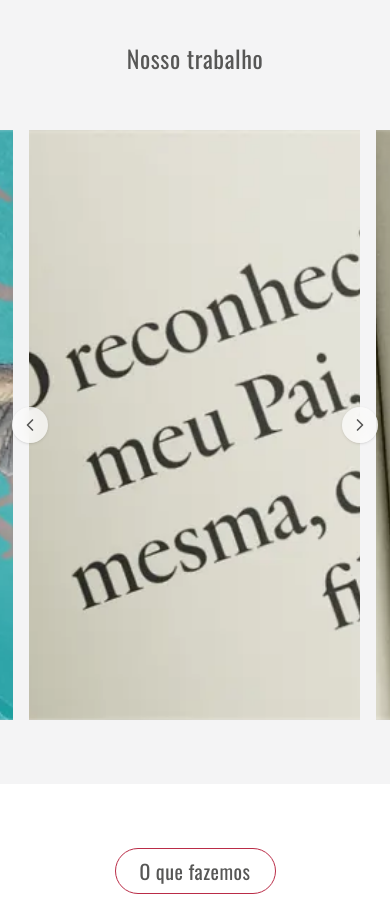
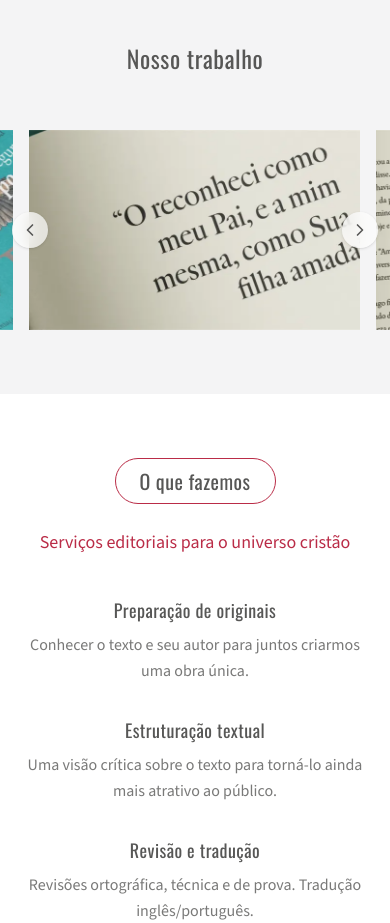
Before and after one commit to tulio-vieira/aviv-landing-page, a Next.js app: page / in a window 390 px wide. Shown: the part 1560-2483 px from the top of the page. Built offline with nearby package versions, Linux system fonts and the light colour scheme.

Commit message:
fix mobile view of carousel slides

```diff
--- a/src/components/carousel/BookCarousel.tsx
+++ b/src/components/carousel/BookCarousel.tsx
@@ -30,7 +30,7 @@ export function BookCarousel() {
   const scrollPrev = useCallback(() => emblaApi?.scrollPrev(), [emblaApi]);
   const scrollNext = useCallback(() => emblaApi?.scrollNext(), [emblaApi]);
 
-  // This useeffect is for resettin autoplay delay everytime the user moves a slide,
+  // This useeffect is for resetting autoplay delay everytime the user moves a slide,
   // either by pressing the button our by swipping.
   useEffect(() => {
     if (!emblaApi) return;
@@ -60,7 +60,7 @@ export function BookCarousel() {
                   <img
                     src={slide.thumb}
                     alt={slide.alt}
-                    className="h-[70vh] max-h-180 min-h-100 w-full object-cover"
+                    className="h-[70vh] max-h-50 sm:max-h-140 sm:min-h-100 w-full object-cover"
                     loading="lazy"
                   />
                 </button>
```
